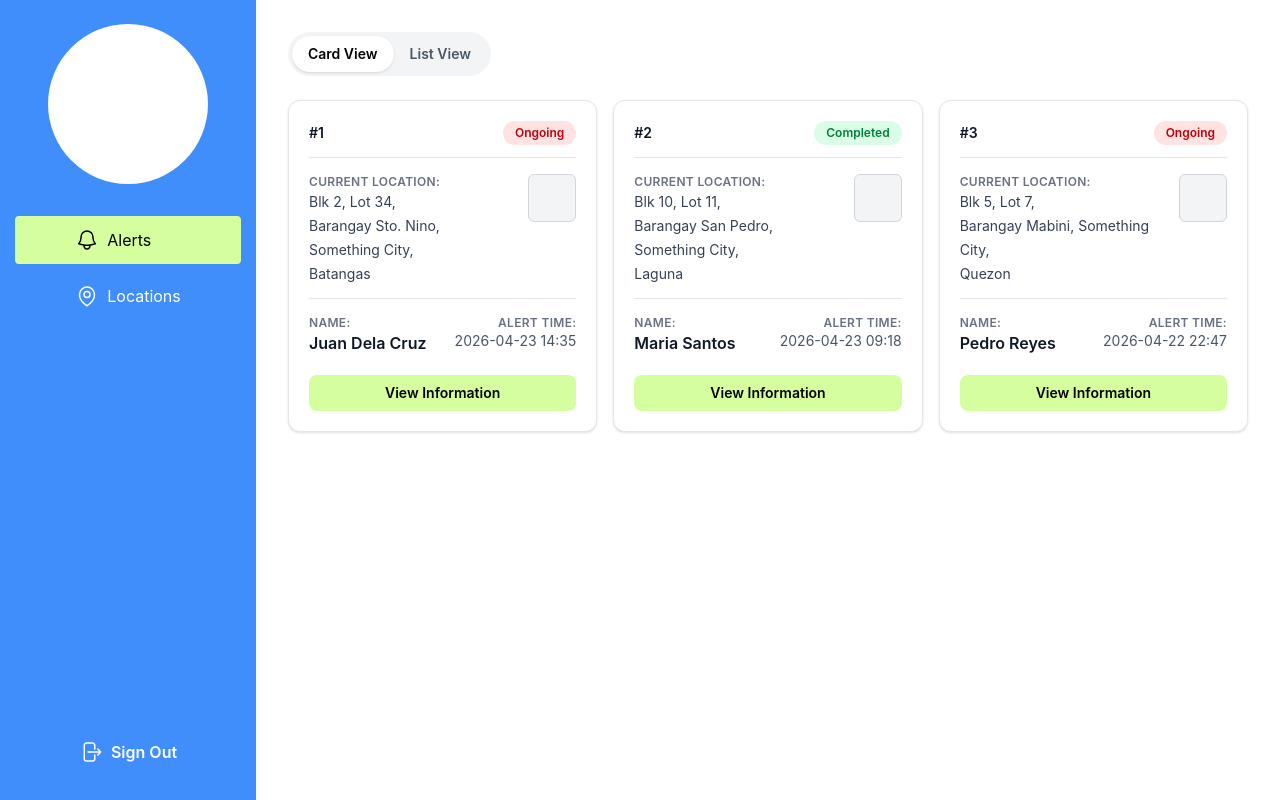
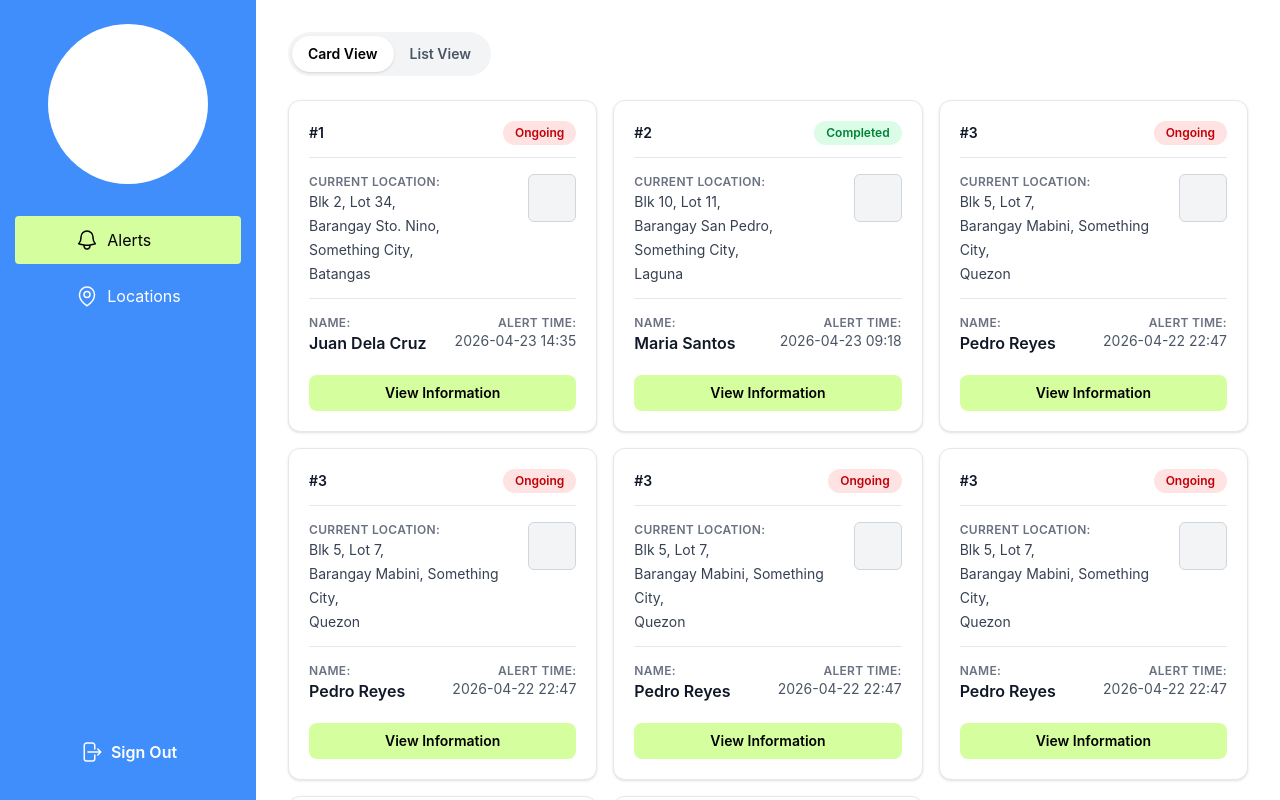
Before and after one commit to rcSabucido/receiver-wakealert, a React (Vite) app: page /alerts in a window 1280 px wide. Built offline with nearby package versions, Linux system fonts and the light colour scheme.

Commit message:
#32 Fix clipping bug on sidebar where sidebar scrolls alongside pages

```diff
--- a/src/App.tsx
+++ b/src/App.tsx
@@ -12,13 +12,15 @@ function App() {
         <Route
           path="/*"
           element={
-            <div className="flex">
+            <div className="flex h-screen overflow-hidden">
               <Sidebar />
-              <Routes>
-                <Route path="/alerts" element={<AlertsPage />} />
-                <Route path="/locations" element={<LocationsPage />} />
-                <Route path="/" element={<Navigate to="/alerts" replace />} />
-              </Routes>
+              <main className="flex-1 overflow-y-auto">
+                <Routes>
+                  <Route path="/alerts" element={<AlertsPage />} />
+                  <Route path="/locations" element={<LocationsPage />} />
+                  <Route path="/" element={<Navigate to="/alerts" replace />} />
+                </Routes>
+              </main>
             </div>
           }
         />
--- a/src/pages/AlertsPage.tsx
+++ b/src/pages/AlertsPage.tsx
@@ -30,6 +30,46 @@ const alerts: AlertItem[] = [
     isCompleted: true,
   },
   {
+    id: 3,
+    firstName: "Pedro",
+    lastName: "Reyes",
+    location: "Blk 5, Lot 7,\nBarangay Mabini, Something City,\nQuezon",
+    alertTime: "2026-04-22 22:47",
+    isCompleted: false,
+  },
+    {
+    id: 3,
+    firstName: "Pedro",
+    lastName: "Reyes",
+    location: "Blk 5, Lot 7,\nBarangay Mabini, Something City,\nQuezon",
+    alertTime: "2026-04-22 22:47",
+    isCompleted: false,
+  },
+    {
+    id: 3,
+    firstName: "Pedro",
+    lastName: "Reyes",
+    location: "Blk 5, Lot 7,\nBarangay Mabini, Something City,\nQuezon",
+    alertTime: "2026-04-22 22:47",
+    isCompleted: false,
+  },
+    {
+    id: 3,
+    firstName: "Pedro",
+    lastName: "Reyes",
+    location: "Blk 5, Lot 7,\nBarangay Mabini, Something City,\nQuezon",
+    alertTime: "2026-04-22 22:47",
+    isCompleted: false,
+  },
+    {
+    id: 3,
+    firstName: "Pedro",
+    lastName: "Reyes",
+    location: "Blk 5, Lot 7,\nBarangay Mabini, Something City,\nQuezon",
+    alertTime: "2026-04-22 22:47",
+    isCompleted: false,
+  },
+    {
     id: 3,
     firstName: "Pedro",
     lastName: "Reyes",
```
